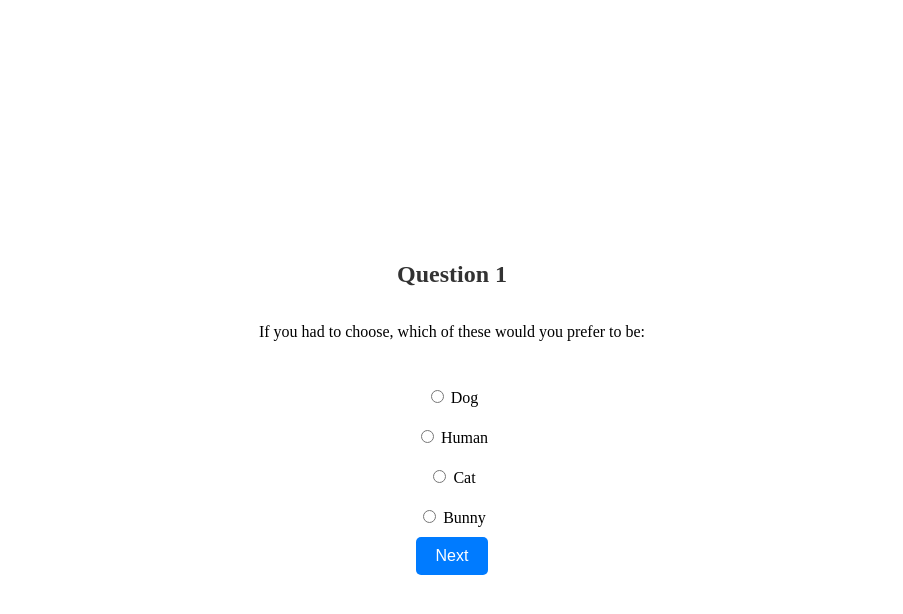
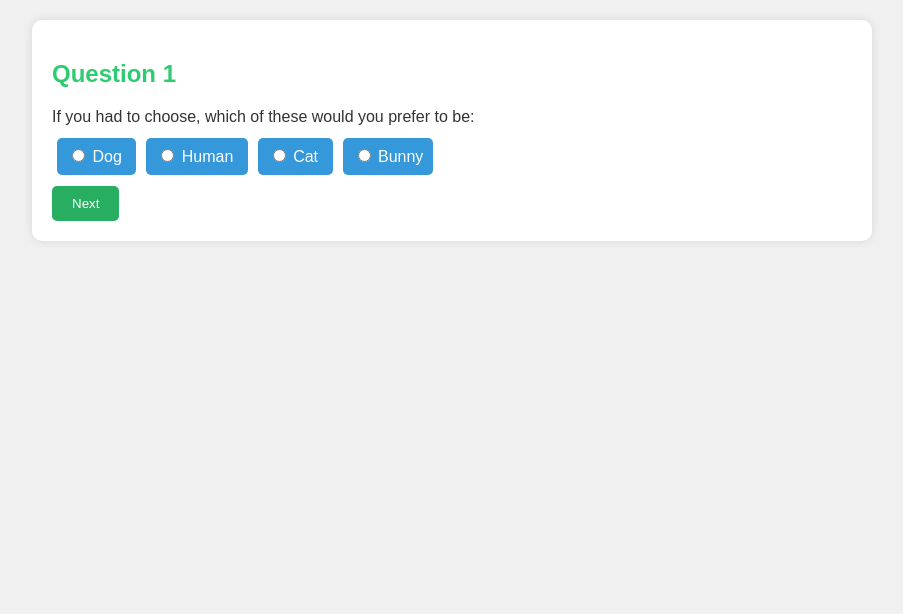
Before and after one commit to lewistong/phoenix_character, a plain HTML site: page quiz.html in a window 1280 px wide. Shown: the whole page, without its empty margins (188-1091 px from the left). Drawn offline with Linux system fonts and the light colour scheme.

Commit message:
re-styled

```diff
--- a/next-question.js
+++ b/next-question.js
@@ -11,6 +11,6 @@
                 window.location.href = nextPage;
             } else {
                 // Display an alert if no answer is selected
-                alert("Please select an answer before proceeding to the next question.");
+                alert("Don't be a dumb-dumb, you need to choose an option!");
             }
         }
--- a/quiz.html
+++ b/quiz.html
@@ -24,7 +24,7 @@
                 <input type="radio" name="answer" value="bunny"> Bunny
             </label>
         </div>
-        <button id="next-button" onclick="nextQuestion()">Next</button>
+        <button id="next-button" onclick="nextQuestion(`quiz2.html`)">Next</button>
     </div>
 
     <script>
@@ -63,22 +63,7 @@
             localStorage.setItem('scores', JSON.stringify(scores));
         }
 
-        function nextQuestion() {
-            // Get the selected answer
-            const selectedAnswer = document.querySelector('input[name="answer"]:checked');
-
-            // Check if an answer is selected
-            if (selectedAnswer) {
-                // Update scores based on the selected answer
-                updateScores(selectedAnswer.value);
-
-                // Redirect to the next question page (quiz2.html)
-                window.location.href = "quiz2.html";
-            } else {
-                // Display an alert if no answer is selected
-                alert("Please select an answer before proceeding to the next question.");
-            }
-        }
     </script>
+    <script src="next-question.js"> </script>
 </body>
 </html>
--- a/styles.css
+++ b/styles.css
@@ -1,48 +1,66 @@
     <style>
-        body {
-            font-family: 'Arial', sans-serif;
-            background-color: #f5f5f5;
-            text-align: center;
+/* Reset some default styles for a cleaner look */
+body, h1, h2 {
     margin: 0;
     padding: 0;
 }
 
-        .container {
-            display: flex;
-            flex-direction: column;
-            justify-content: center;
+body {
+    font-family: 'Arial', sans-serif;
+    background-color: #f0f0f0;
+    color: #333;
     align-items: center;
-            height: 100vh;
 }
 
-        h1, h2 {
-            color: #333;
+.container {
+    max-width: 800px;
+    margin: 20px auto;
+    padding: 20px;
+    background-color: #fff;
+    border-radius: 10px;
+    box-shadow: 0 0 10px rgba(0, 0, 0, 0.1);
+}
+
+h1 {
+    color: #3498db;
+}
+
+h2 {
+    color: #2ecc71;
 }
 
 .quiz-options {
-            display: flex;
-            flex-direction: column;
-            align-items: center;
-            margin-top: 20px;
+    list-style: none;
+    padding: 0;
+    margin: 20px 0;
 }
 
 .quiz-option {
-            margin: 10px;
+    background-color: #3498db;
+    color: #fff;
+    padding: 10px;
+    margin: 5px;
+    border-radius: 5px;
+    cursor: pointer;
+    transition: background-color 0.3s ease;
 }
 
-        #next-button {
+.quiz-option:hover {
+    background-color: #2980b9;
+}
+
+#next-button, #retry-button{
+    background-color: #2ecc71;
+    color: #fff;
     padding: 10px 20px;
-            font-size: 16px;
-            background-color: #007bff;
-            color: #fff;
     border: none;
     border-radius: 5px;
     cursor: pointer;
-            transition: background-color 0.3s;
+    transition: background-color 0.3s ease;
 }
 
-        #next-button:hover {
-            background-color: #0056b3;
+#next-button, #retry-button:hover {
+    background-color: #27ae60;
 }
 
 #result-image {
@@ -51,4 +69,18 @@
     object-fit: cover; /* Optional: maintain aspect ratio and cover the container */
 }
 
+ul {
+    list-style: none;
+    padding: 0;
+    margin: 20px 0;
+}
+
+li {
+    background-color: #3498db;
+    color: #fff;
+    padding: 10px;
+    margin: 5px;
+    border-radius: 5px;
+    transition: background-color 0.3s ease;
+}
 </style>
```
Also changed, not shown: index.html (+2 -2 lines). Lines whose indentation alone changed are shown as unchanged.
